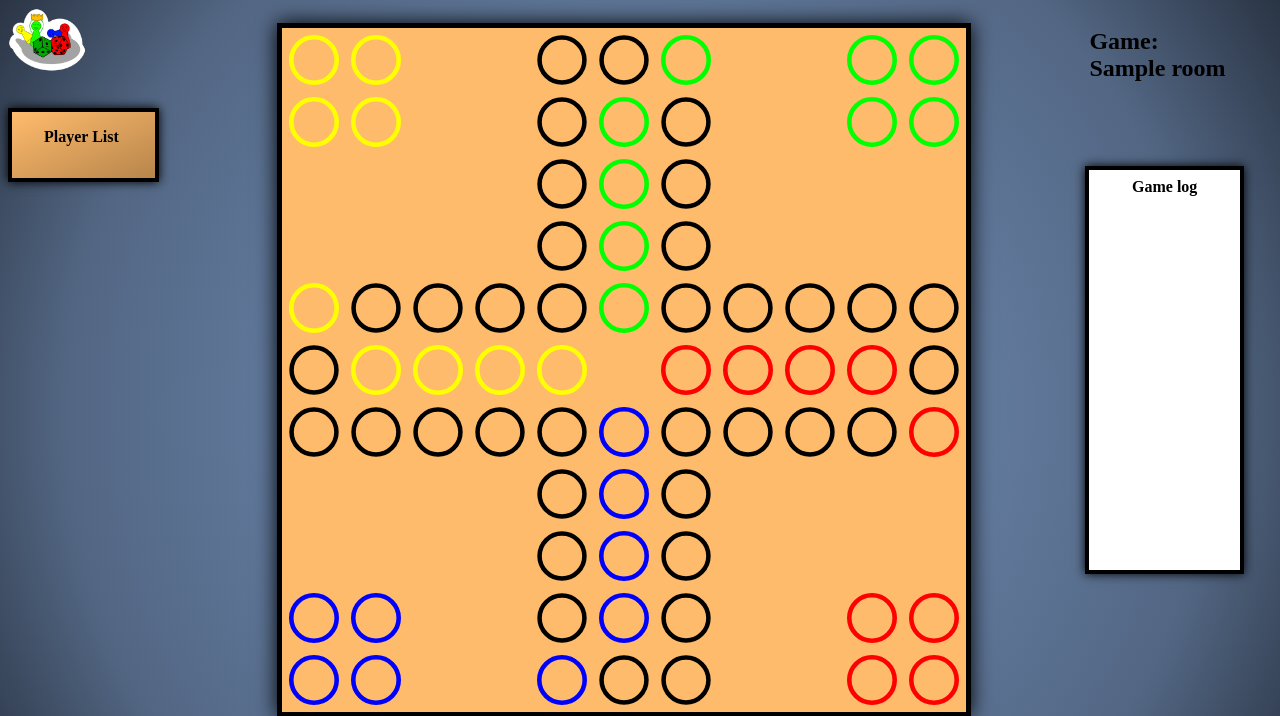
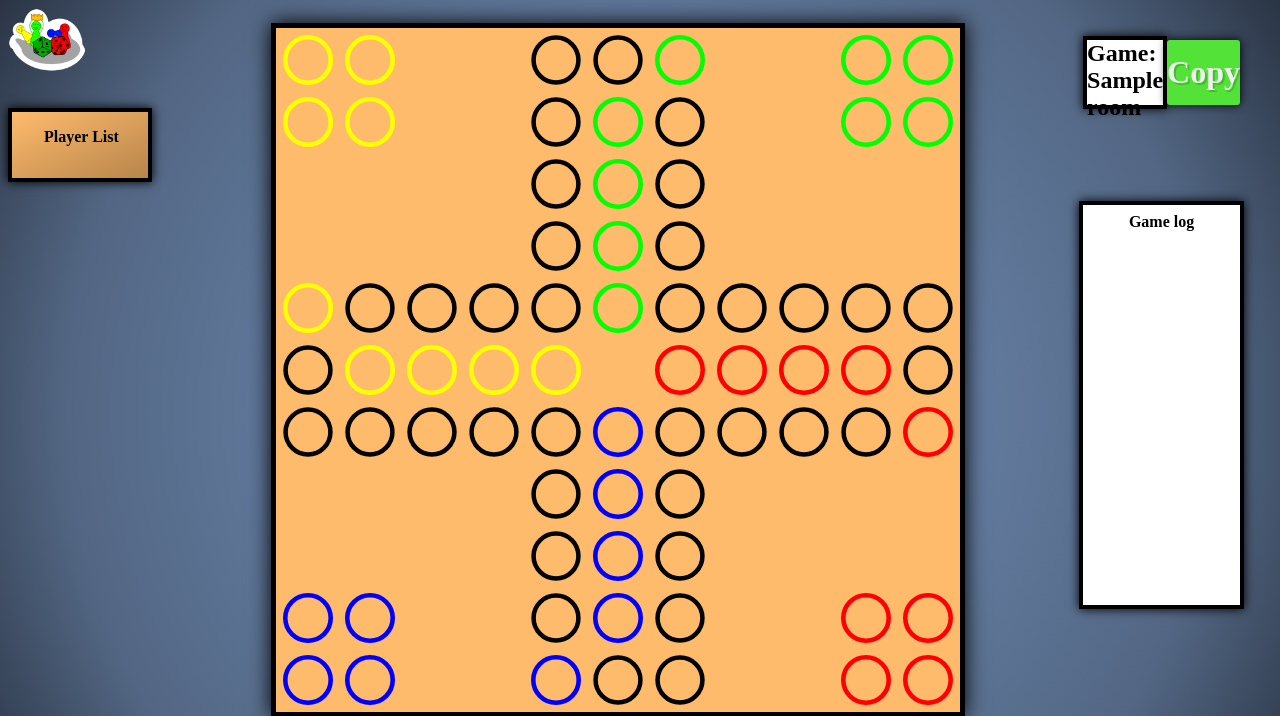
Before and after one commit to runyx1325/LaborWebeng2, a Flask app: template app/templates/game.html in a window 1280 px wide. Shown: the top 716 px of the page. Run offline with Flask 3, Linux system fonts and the light colour scheme; the template is opened without the code that fills it: most values are stand-ins (such as "Sample title", 1, 10 or a date in 2020); some libraries are stand-ins or nearby versions.

Commit message:
added copy button for room key

```diff
--- a/app/static/css/style.css
+++ b/app/static/css/style.css
@@ -285,6 +285,32 @@ ul{
     background-color: #c4bfa3
 }
 
+#game .room-key-panel {
+    display: flex;
+    flex-direction: row;
+    align-items: center;
+}
+#game .room-key-display {
+    height: 50%;
+    border: 4px solid black;
+    background-color: #fff;
+    box-shadow: 0px 0px 10px black;
+}
+#game .copy-button {
+    height: 50%;
+    font-size: 2rem;
+    display: flex;
+    justify-content: center;
+    align-items: center;
+    background-color: #53e237;
+    border-radius: var(--BORDER_RADIUS);
+    text-shadow: 2px 2px 0 #0000002b;
+    transition: 150ms ease-in-out;
+    box-shadow: 0px 0px 10px black;
+}
+#game .copy-button:hover {
+    background-color: #33b319;
+}
 .overlay {
     position: fixed;
     display: none;
--- a/app/templates/game.html
+++ b/app/templates/game.html
@@ -57,7 +57,10 @@
                 <button class="start-button" id="start-button" onclick="startRound()">Start Game</button>
             </div>
             <div class="panel-right">
-                <h2>Game: {{room}}</h2>
+                <div class="room-key-panel">
+                    <h2 class="room-key-display">Game: {{room}}</h2>
+                    <button class="copy-button" onclick="copyRoomKey()">Copy</button>
+                </div>
                 <div class="room-log" id="room-log">
                     <header>
                         <b>Game log<b>
@@ -213,5 +216,10 @@ function overlay_click() {
     overlay.style.display = "none";
 }
 
+function copyRoomKey() {
+    // Copy the text inside the text field
+    navigator.clipboard.writeText('{{room}}');
+}
+
 </script>
 {% endblock %}
```
